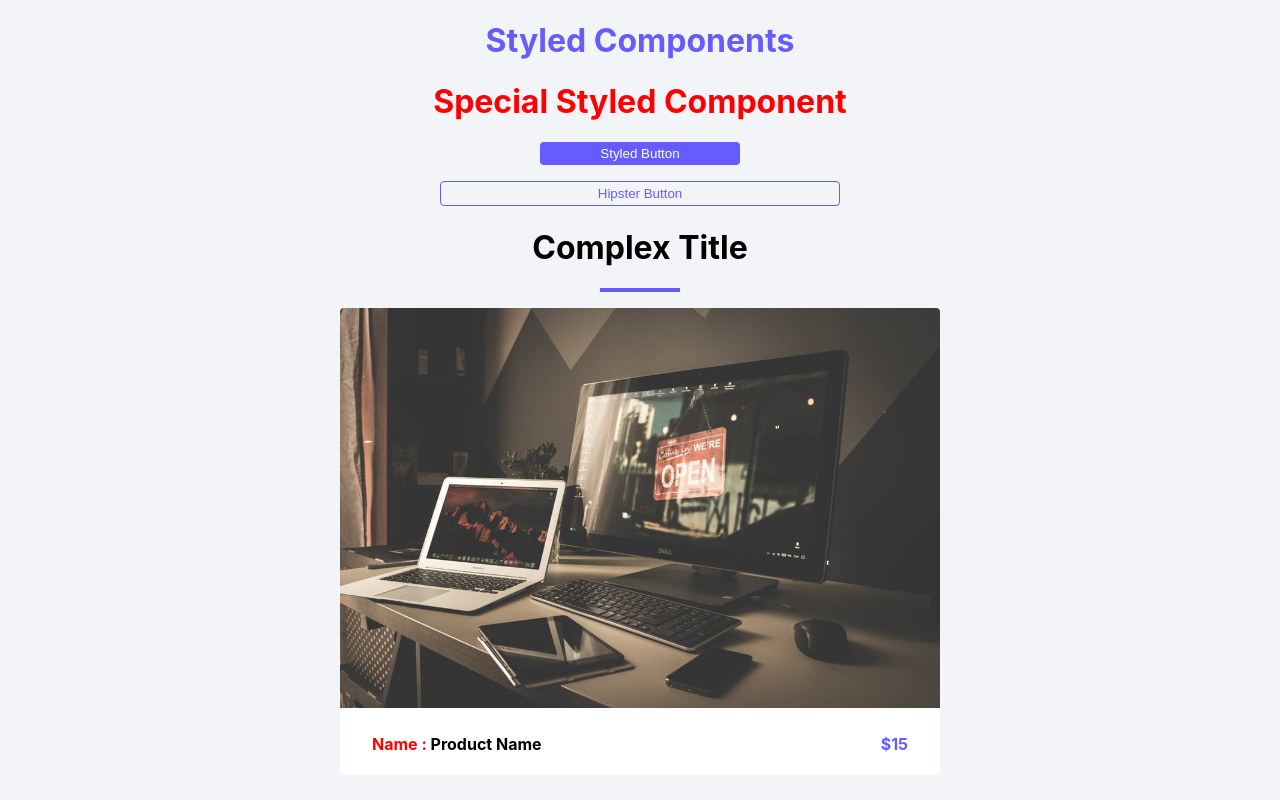
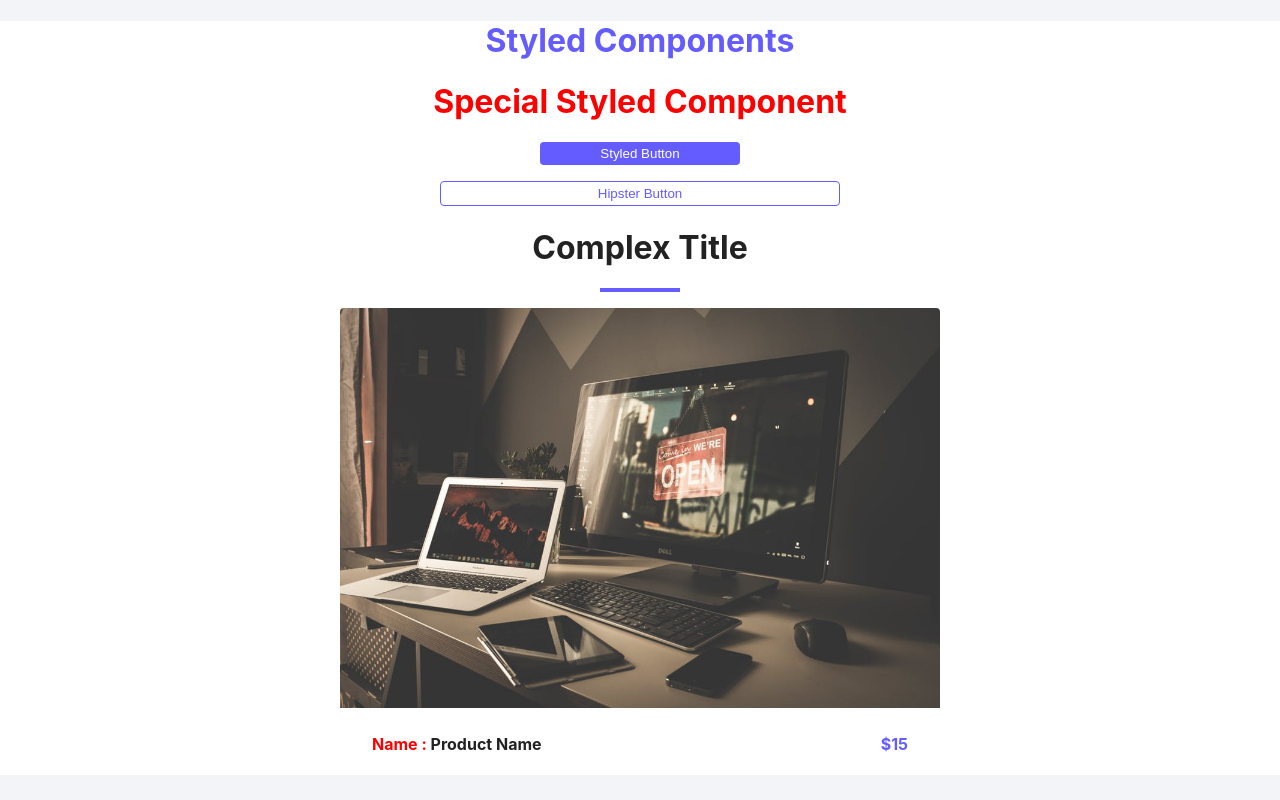
Before and after one commit to mshuber1981/Styled-Components, a React (Create React App) app: page / in a window 1280 px wide. Built offline with nearby package versions, Linux system fonts and the light colour scheme.

Commit message:
Adding Global Styles and Theme examples

```diff
--- a/src/App.js
+++ b/src/App.js
@@ -1,20 +1,56 @@
+import { useState, useEffect } from "react";
+import styled, { ThemeProvider } from "styled-components";
 import BasicTitle from "./components/BasicTitle";
 import { DefualtButton, HipsterButton } from "./components/Buttons";
 import ComplexTitle from "./components/ComplexTitle";
 import Card from "./components/Card";
+import GlobalStyles from "./GlobalStyles";
 
-// Detect Darkmode
-console.log(window.matchMedia("(prefers-color-scheme: dark)").matches);
+const dark = window.matchMedia("(prefers-color-scheme: dark)").matches;
+
+const baseTheme = {
+  color: "#222",
+  background: "#fff",
+};
+
+const darkTheme = {
+  color: "#fff",
+  background: "#222",
+};
+
+const Container = styled.div`
+  color: ${({ theme }) => theme.color};
+  background: ${({ theme }) => theme.background};
+`;
 
 export default function App() {
+  const [theme, setTheme] = useState(baseTheme);
+
+  function toggleTheme() {
+    theme === baseTheme ? setTheme(darkTheme) : setTheme(baseTheme);
+  }
+
+  useEffect(function () {
+    if (dark) {
+      setTheme(darkTheme);
+    } else {
+      setTheme(baseTheme);
+    }
+  }, []);
+
   return (
     <div>
-      <BasicTitle>Styled Components</BasicTitle>
-      <BasicTitle special>Special Styled Component</BasicTitle>
-      <DefualtButton>Styled Button</DefualtButton>
-      <HipsterButton>Hipster Button</HipsterButton>
-      <ComplexTitle title={"Complex Title"} />
-      <Card />
+      <ThemeProvider theme={theme}>
+        <GlobalStyles />
+        <Container>
+          <BasicTitle>Styled Components</BasicTitle>
+          <BasicTitle special>Special Styled Component</BasicTitle>
+          <DefualtButton>Styled Button</DefualtButton>
+          <HipsterButton onClick={toggleTheme}>Hipster Button</HipsterButton>
+          <ComplexTitle title={"Complex Title"} />
+          <Card />
+        </Container>
+      </ThemeProvider>
     </div>
   );
 }
--- /dev/null
+++ b/src/GlobalStyles.js
@@ -0,0 +1,20 @@
+import { createGlobalStyle } from "styled-components/macro";
+
+const GlobalStyles = createGlobalStyle`
+   :root {
+  --primary-color: #645cff;
+  --white: #fff;
+}
+
+body {
+  margin: 0;
+  font-family: -apple-system, BlinkMacSystemFont, "Segoe UI", "Roboto", "Oxygen",
+    "Ubuntu", "Cantarell", "Fira Sans", "Droid Sans", "Helvetica Neue",
+    sans-serif;
+  -webkit-font-smoothing: antialiased;
+  -moz-osx-font-smoothing: grayscale;
+  background: #f2f4f8;
+}
+`;
+
+export default GlobalStyles;
--- a/src/index.js
+++ b/src/index.js
@@ -1,6 +1,6 @@
 import React from "react";
 import ReactDOM from "react-dom";
-import "./index.css";
+// import "./index.css";
 import App from "./App";
 
 ReactDOM.render(
```
